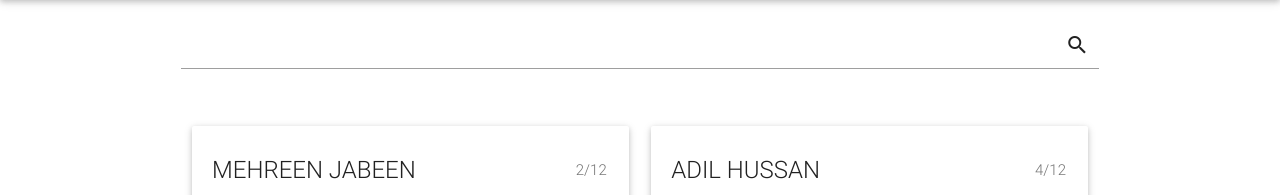
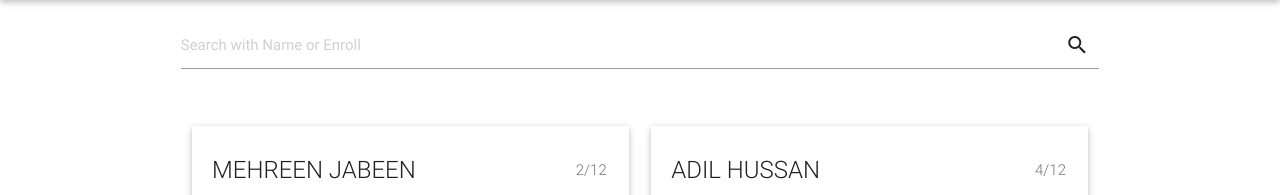
Before and after one commit to Alafazam/7th_sem_results_, a Flask app: page /IT in a window 1280 px wide. Shown: the part 64-259 px from the top of the page. Run offline with Flask 2, Linux system fonts and the light colour scheme; some libraries are stand-ins or nearby versions.

Commit message:
search bar placeholder

```diff
--- a/templates/res1.html
+++ b/templates/res1.html
@@ -23,7 +23,7 @@
         </style>
         <div class="row">
             <div class="search-wrapper card">
-                <input id="search"><i class="material-icons">search</i>
+                <input id="search" placeholder="Search with Name or Enroll" ><i class="material-icons">search</i>
                 <div class="search-results"></div>
             </div>
         </div>
```
